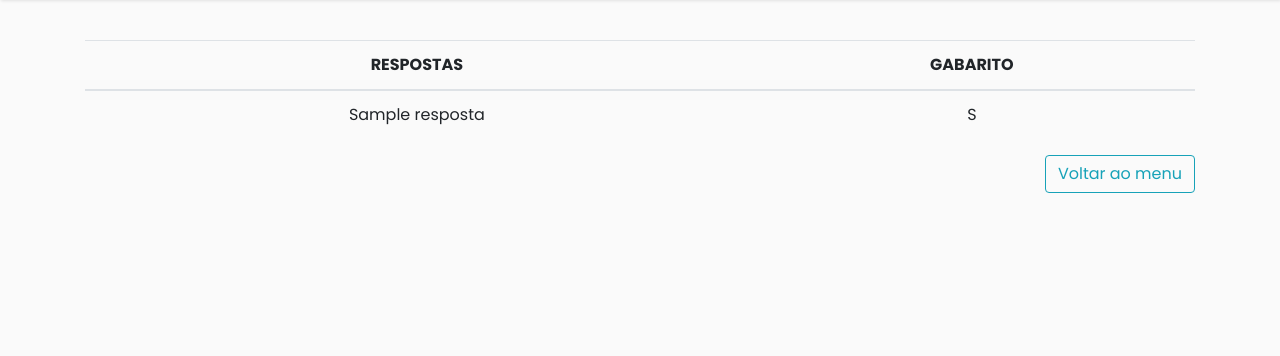
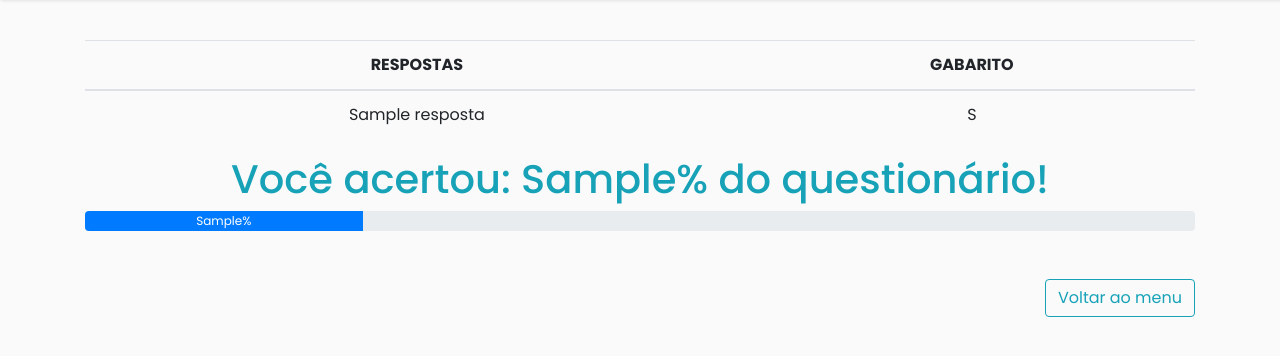
Before and after one commit to igorarmelin/tcc-software-anatomia, a CodeIgniter app: the page made by application/views/gabarito.php in a window 1280 px wide. Shown: the part 72-428 px from the top of the page. Run offline with CodeIgniter, Linux system fonts and the light colour scheme; tables that the repository leaves empty or names only in its code hold one stand-in row (values such as "Sample post"); the template is opened without the code that fills it: most values are stand-ins (such as "Sample title", 1, 10 or a date in 2020); some libraries are stand-ins or nearby versions.

Commit message:
Finalização

```diff
--- a/application/controllers/Questionario.php
+++ b/application/controllers/Questionario.php
@@ -81,6 +81,12 @@ class Questionario extends CI_Controller {
 		$dados['respostas'] = $this->input->post('resposta[]');
 		$dados['corretas'] = $this->input->post('respostaCerta[]');
 
+		$acertos = array_intersect_assoc($dados['respostas'], $dados['corretas']);
+		$qtdAcertos = count($acertos);
+		$totalQuestoes = count($dados['corretas']);
+
+		$dados['porcAcertos'] = (($qtdAcertos / $totalQuestoes) * 100);
+
 		$this->load->view('gabarito', $dados);
 	}
 }
--- a/application/views/gabarito.php
+++ b/application/views/gabarito.php
@@ -40,6 +40,14 @@
                 <?php endforeach ?>
             </tbody>
         </table>
+        <div class="mt-3 mb-5">
+            <p class="h1 text-info">Você acertou: <?=$porcAcertos?>% do questionário!</p>
+
+            <div class="progress" style="height: 20px;">
+                <div class="progress-bar" role="progressbar" style="width: 25%;" aria-valuenow="<?=$porcAcertos?>" aria-valuemin="0" aria-valuemax="100"><?=$porcAcertos?>%</div>
+            </div>
+        </div>
+
         <a class="btn btn-outline-info float-right" href="<?php echo site_url('index') ?>">Voltar ao menu</a>
     </div>
 
```
